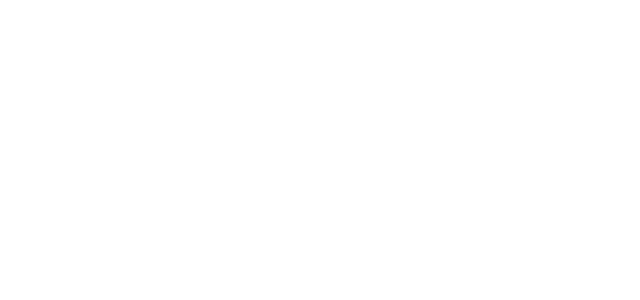
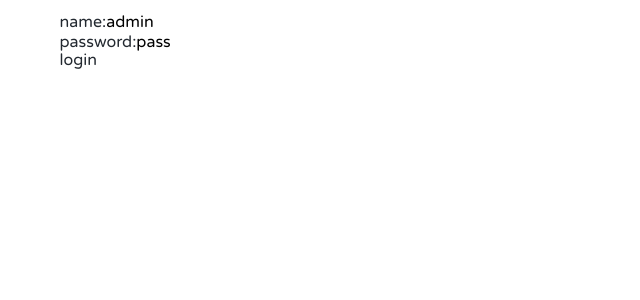
Before and after one commit to tsutaya100507/MyBlog-front, a Nuxt app: page /login in a window 1280 px wide. Before the commit this address had no page. Shown: the top 300 px of the page, without its empty margins (0-640 px from the left). Built offline with nearby package versions, Linux system fonts and the light colour scheme.

Commit message:
[Add] Add login view

```diff
--- /dev/null
+++ b/pages/login.vue
@@ -0,0 +1,35 @@
+<template>
+  <div class="container">
+    <form @submit.prevent="login">
+      <p class="error" v-if="formError">{{ formError }}</p>
+      <p>name:<input type="text" v-model="formUsername" name="username"/></p>
+      <p>password:<input type="text" v-model="formPassword" name="password"></p>
+      <button type="submit">login</button>
+    </form>
+  </div>
+</template>
+
+<script>
+export default {
+  data () {
+    return {
+      formError: null,
+      formUsername: "admin",
+      formPassword: "pass",
+    }
+  },
+  methods: {
+    async login() {
+      try {
+        await this.$store.dispatch('login', {
+          username: this.formUsername,
+          password: this.formPassword
+        })
+        this.$router.push('/')
+      } catch(e) {
+        this.formError = e.messae
+      }
+    },
+  }
+}
+</script>
```
